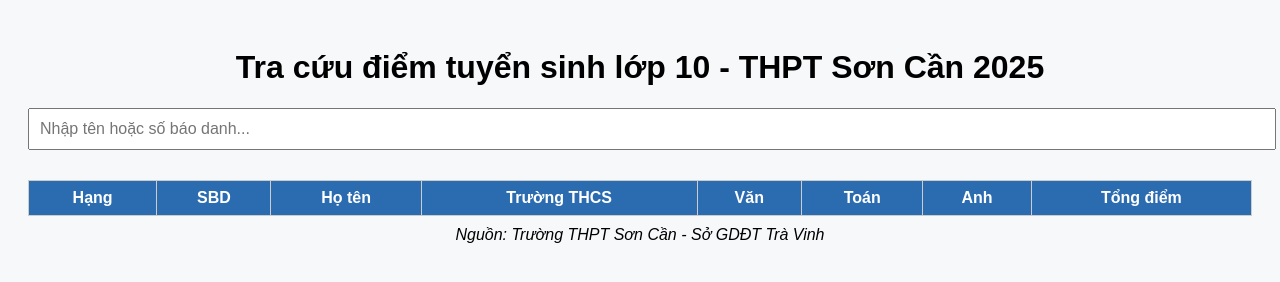
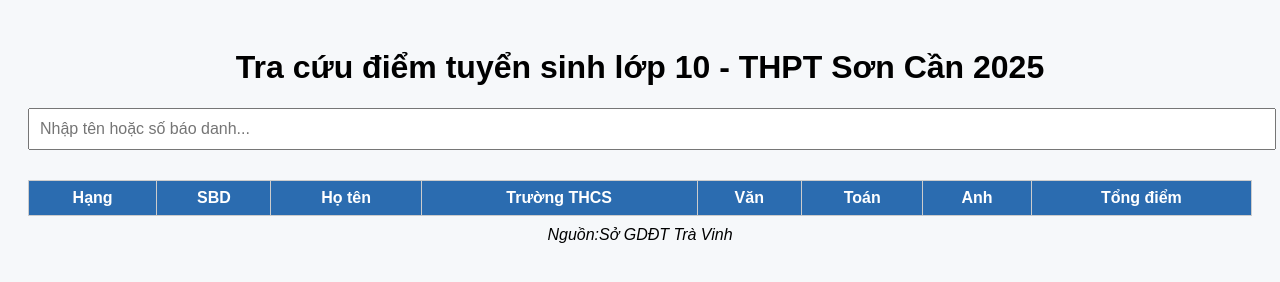
Before and after one commit to nglacmedia/hstravinh.io.vn, a plain HTML site: page thcs/tracuudiemthi/index.html in a window 1280 px wide. Drawn offline with Linux system fonts and the light colour scheme.

Commit message:
Update index.html

```diff
--- a/thcs/tracuudiemthi/index.html
+++ b/thcs/tracuudiemthi/index.html
@@ -3,7 +3,7 @@
 <head>
   <meta charset="UTF-8" />
   <meta name="viewport" content="width=device-width, initial-scale=1.0"/>
-  <title>Tra cứu điểm tuyển sinh THPT Sơn Cần 2025</title>
+  <title>Tra cứu điểm tuyển sinh lớp 10 học sinh THCS Ngũ Lạc</title>
   <style>
     body { font-family: Arial, sans-serif; padding: 20px; background: #f6f8fa; }
     h1 { text-align: center; }
@@ -36,7 +36,7 @@
     <tbody id="resultTable"></tbody>
   </table>
 
-  <div class="note">Nguồn: Trường THPT Sơn Cần - Sở GDĐT Trà Vinh</div>
+  <div class="note">Nguồn:Sở GDĐT Trà Vinh</div>
 
   <script>
     let data = [];
```
